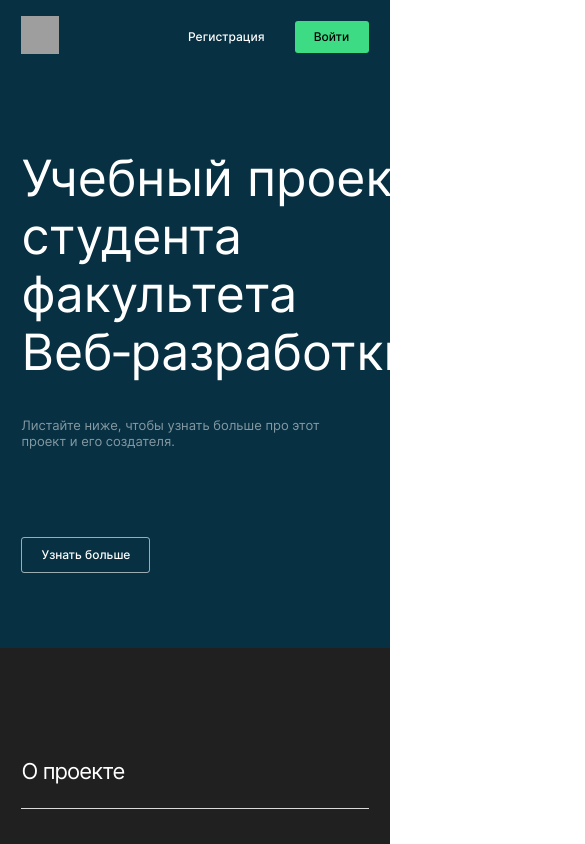
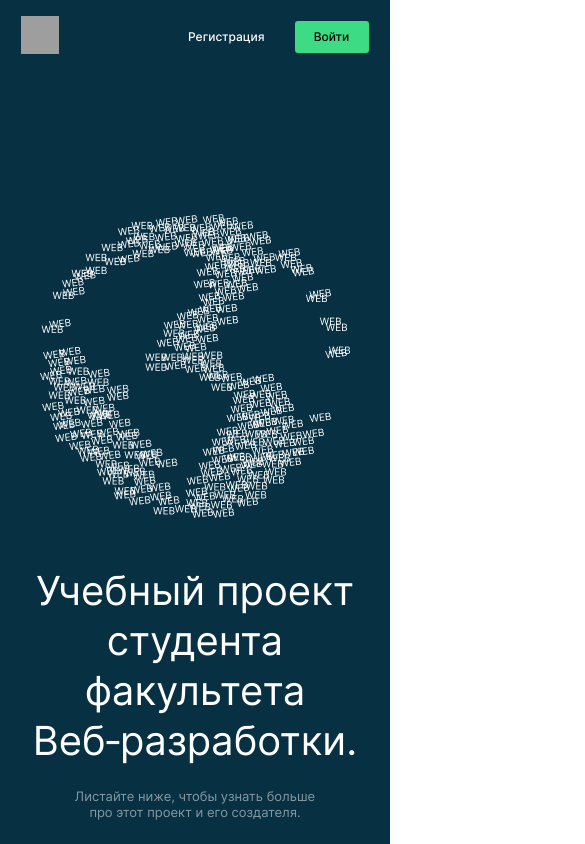
Before and after one commit to VeronaDracula/movies-explorer-frontend, a React (Create React App) app: page /profile in a window 390 px wide. Shown: the top 844 px of the page, 585 px wide, since content can reach past the window. Built offline with nearby package versions, Linux system fonts and the light colour scheme; grey boxes are pictures that could not be loaded.

Commit message:
promo 768

```diff
--- a/src/components/AboutMe/AboutMe.js
+++ b/src/components/AboutMe/AboutMe.js
@@ -21,12 +21,12 @@ function AboutMe() {
                     </p>
                     <ul className="about__data-contacts">
                         <li className="about__data-contacts-item">
-                            <a href="https://www.facebook.com/ekaterina.zenkova.1"
-                               className="about__data-contacts-link page__link"  target="_blank">Facebook</a>
+                            <a href="https://www.facebook.com/ekaterina.zenkova.1" className="about__data-contacts-link page__link"
+                               target="_blank" rel="noreferrer">Facebook</a>
                         </li>
                         <li className="about__data-contacts-item">
-                            <a href="https://github.com/VeronaDracula"
-                               className="about__data-contacts-link page__link" target="_blank">Github</a>
+                            <a href="https://github.com/VeronaDracula" className="about__data-contacts-link page__link"
+                               target="_blank" rel="noreferrer">Github</a>
                         </li>
                     </ul>
 
@@ -37,19 +37,22 @@ function AboutMe() {
                 <h4 className="about__portfolio-title">Портфолио</h4>
                 <ul className="about__portfolio-list">
                     <li className="about__portfolio-list-item">
-                        <a href="https://veronadracula.github.io/how-to-learn/" className="about__portfolio-list-link page__link" target="_blank">
+                        <a href="https://veronadracula.github.io/how-to-learn/" className="about__portfolio-list-link page__link"
+                           target="_blank" rel="noreferrer">
                             Статичный сайт
                             <div className="about__portfolio-list-icon"></div>
                         </a>
                     </li>
                     <li className="about__portfolio-list-item">
-                        <a href="https://veronadracula.github.io/russian-travel/" className="about__portfolio-list-link page__link" target="_blank">
+                        <a href="https://veronadracula.github.io/russian-travel/" className="about__portfolio-list-link page__link"
+                           target="_blank" rel="noreferrer">
                             Адаптивный сайт
                             <div className="about__portfolio-list-icon"></div>
                         </a>
                     </li>
                     <li className="about__portfolio-list-item">
-                        <a href="https://veronadracula.github.io/russian-travel/" className="about__portfolio-list-link page__link" target="_blank">
+                        <a href="https://veronadracula.github.io/russian-travel/" className="about__portfolio-list-link page__link"
+                           target="_blank" rel="noreferrer">
                             Одностраничное приложение
                             <div className="about__portfolio-list-icon"></div>
                         </a>
--- a/src/components/Footer/Footer.js
+++ b/src/components/Footer/Footer.js
@@ -9,15 +9,16 @@ function Footer() {
                     <p className="footer__date">&copy;2021</p>
                     <ul className="footer__list">
                         <li className="footer__list-item">
-                            <a href="https://practicum.yandex.ru/web/" className="footer__list-link page__link" target="_blank">Яндекс.Практикум</a>
+                            <a href="https://practicum.yandex.ru/web/"
+                               className="footer__list-link page__link" target="_blank" rel="noreferrer">Яндекс.Практикум</a>
                         </li>
                         <li className="footer__list-item">
                             <a href="https://github.com/VeronaDracula"
-                               className="footer__list-link page__link" target="_blank">Github</a>
+                               className="footer__list-link page__link" target="_blank" rel="noreferrer">Github</a>
                         </li>
                         <li className="footer__list-item">
                             <a href="https://www.facebook.com/ekaterina.zenkova.1"
-                               className="footer__list-link page__link" target="_blank">Facebook</a>
+                               className="footer__list-link page__link" target="_blank" rel="noreferrer">Facebook</a>
                         </li>
                     </ul>
                 </div>
--- a/src/components/Main/Main.css
+++ b/src/components/Main/Main.css
@@ -7,6 +7,7 @@
     min-height: 574px;
     display: flex;
     align-items: center;
+    box-sizing: border-box;
 }
 
 .project {
@@ -25,3 +26,13 @@
     box-sizing: border-box;
     min-height: 1079px;
 }
+
+@media screen and (max-width: 768px) {
+    .promo__container {
+        min-height: 850px;
+        align-items: flex-start;
+    }
+
+
+
+}
--- a/src/components/Promo/Promo.css
+++ b/src/components/Promo/Promo.css
@@ -39,3 +39,41 @@
     width: 310px;
     height: 304px;
 }
+
+@media screen and (max-width: 768px) {
+    .promo__content {
+        display: flex;
+        flex-direction: column;
+        align-items: center;
+        margin-top: 140px;
+    }
+
+    .promo__info {
+        flex-direction: column;
+        align-items: center;
+        justify-content: center;
+        margin-bottom: 92px;
+    }
+
+    .promo__img {
+        order: 0;
+        margin-bottom: 48px;
+    }
+
+    .promo__text {
+        order: 1;
+        align-items: center;
+        text-align: center;
+    }
+
+    .promo__title {
+        font-size: 40px;
+        line-height: 1.25;
+        margin: 0 0 22px 0;
+        max-width: 640px;
+    }
+
+    .promo__subtitle {
+        max-width: 260px;
+    }
+}
--- a/src/components/Promo/Promo.js
+++ b/src/components/Promo/Promo.js
@@ -3,7 +3,7 @@ import promoMainImg from '../../images/main_img.png';
 
 import NavTab from '../NavTab/NavTab';
 
-function Promo(props) {
+function Promo() {
 
     return (
         <div className="promo__content">
```
